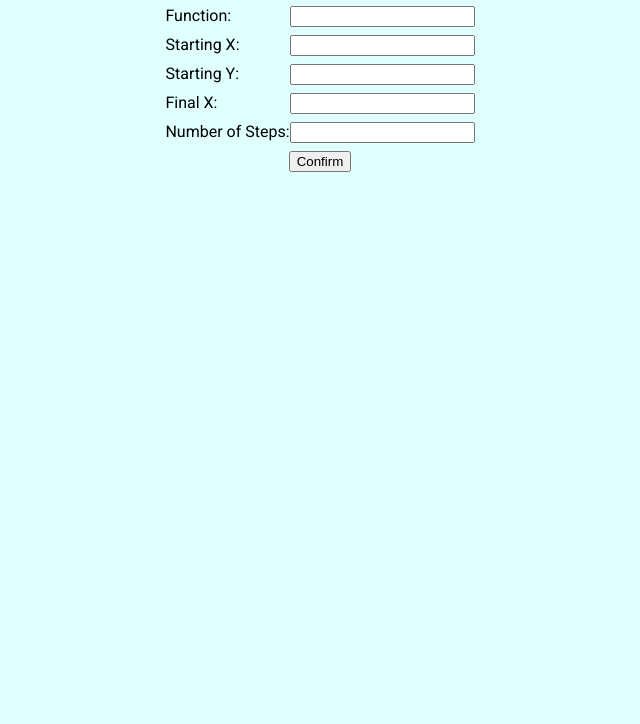
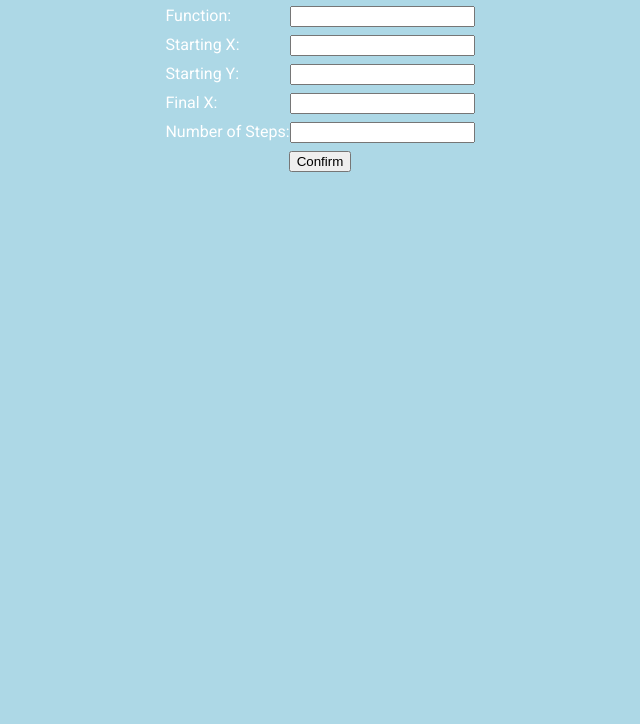
Before and after one commit to antonstengel/eulers_method, a plain HTML site: page index.html in a window 1280 px wide. Shown: the part 76-800 px from the top of the page, without its empty margins (320-960 px from the left). Drawn offline with Linux system fonts and the light colour scheme.

Commit message:
Update style.css

```diff
--- a/style.css
+++ b/style.css
@@ -1,6 +1,7 @@
 html {
     font-family: 'Roboto', sans-serif;
-    background-color: lightcyan;
+    background-color: lightblue;
+    color: white;
 }
 
 h1 {
```
